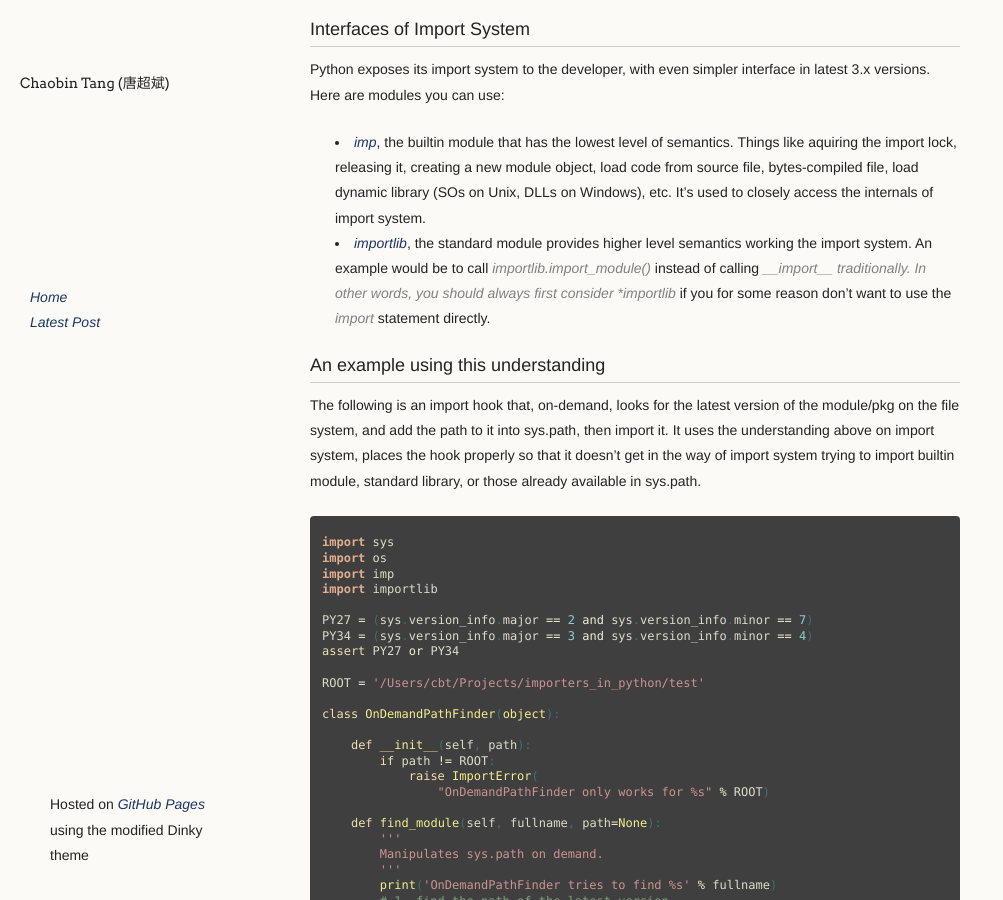
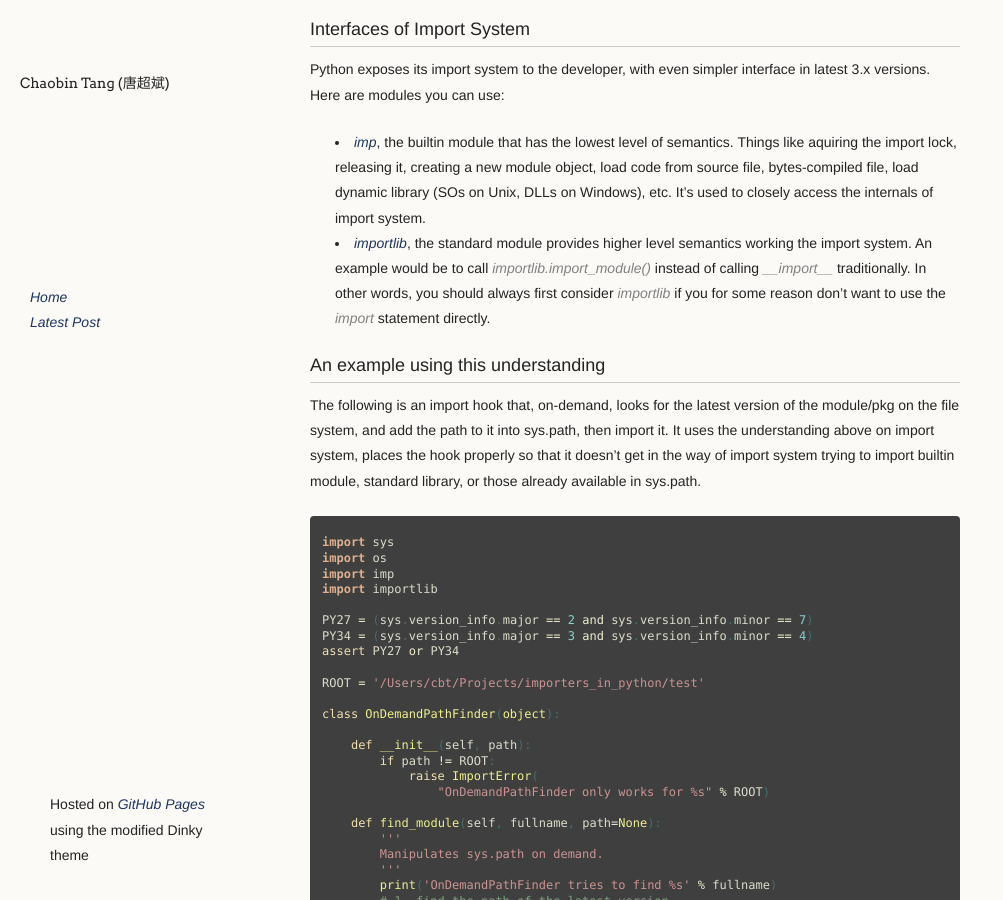
Before and after one commit to chaobin/chaobin.github.io, a Jekyll site: the page built from _posts/2015-06-22-understand-import-system-of-python.markdown, in a window 1280 px wide and 900 px high, scrolled down 2325 px. Shown: the whole window, without its empty margins (0-1003 px from the left). Built offline with Jekyll 4.4.1, drawn with Linux system fonts in a browser that asks for light colours; Markdown is read by kramdown in place of the engine named in the settings.

Commit message:
Grammar check

```diff
--- a/_posts/2015-06-22-understand-import-system-of-python.markdown
+++ b/_posts/2015-06-22-understand-import-system-of-python.markdown
@@ -82,7 +82,7 @@ As you can see, the most important difference between **2.7** and **3.4** is the
 Python exposes its import system to the developer, with even simpler interface in latest 3.x versions. Here are modules you can use:
 
 - *[imp](https://docs.python.org/2/library/imp.html)*, the builtin module that has the lowest level of semantics. Things like aquiring the import lock, releasing it, creating a new module object, load code from source file, bytes-compiled file, load dynamic library (SOs on Unix, DLLs on Windows), etc. It's used to closely access the internals of import system.
-- *[importlib](http://docs.python.jp/3/library/importlib.html)*, the standard module provides higher level semantics working the import system. An example would be to call *importlib.import_module()* instead of calling *\_\_import\_\_ traditionally. In other words, you should always first consider *importlib* if you for some reason don't want to use the *import* statement directly.
+- *[importlib](http://docs.python.jp/3/library/importlib.html)*, the standard module provides higher level semantics working the import system. An example would be to call *importlib.import_module()* instead of calling *\_\_import\_\_* traditionally. In other words, you should always first consider *importlib* if you for some reason don't want to use the *import* statement directly.
 
 
 ### An example using this understanding
```
